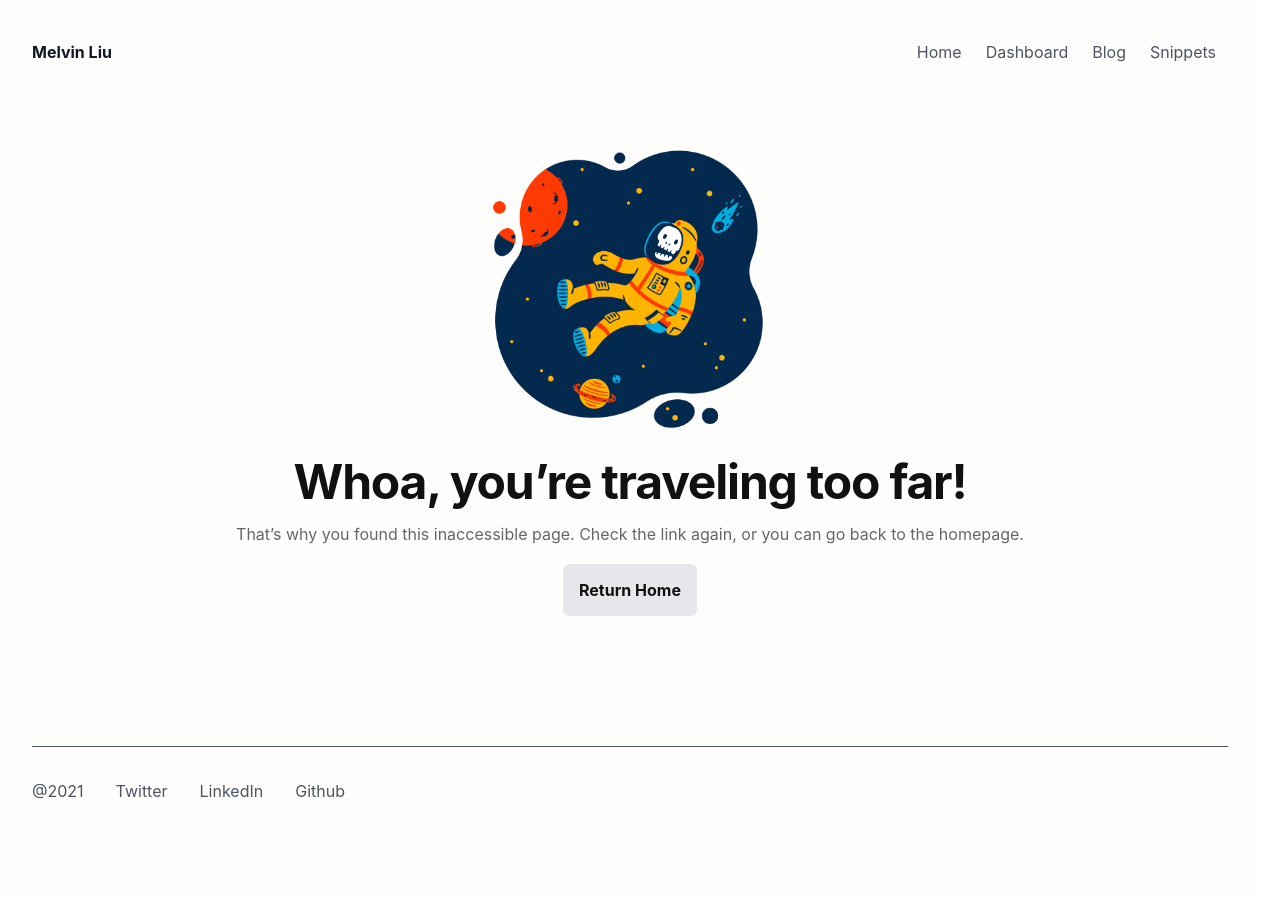
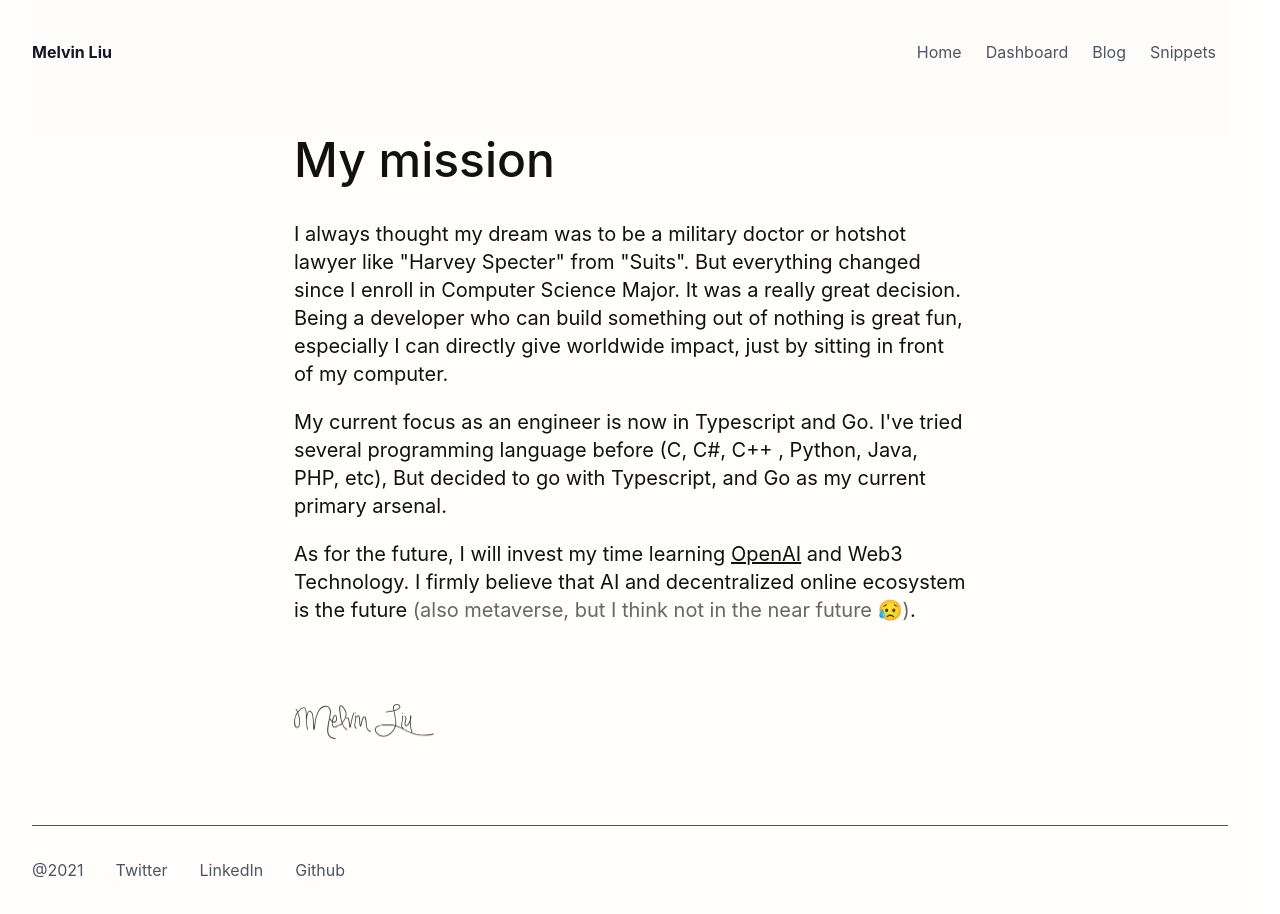
Before and after one commit to melvnl/melvinliu.com, a Next.js app: page /mission in a window 1280 px wide. Before the commit this address had no page. Built offline with nearby package versions, Linux system fonts and the light colour scheme.

Commit message:
add: mission page

```diff
--- a/components/Footer.tsx
+++ b/components/Footer.tsx
@@ -15,7 +15,7 @@ export default function Footer() {
   return (
     <footer className="flex flex-col justify-center items-start mx-auto w-full mt-20 mb-8 ">
       <hr className="w-full border-1 border-gray-600 mb-8" />
-      <div className="w-full max-w-2xl pb-16">
+      <div className="w-full max-w-2xl">
         <div className="flex flex-col md:flex-row">
           <div className="mb-4 md:mb-0 mr-8">
             <p className="text-gray-600 hover:text-primaryRed transition">
--- /dev/null
+++ b/pages/mission.tsx
@@ -0,0 +1,58 @@
+import type { NextPage } from "next";
+import Image from "next/image";
+import Container from "../components/Container";
+
+const Mission: NextPage = () => {
+  return (
+    <Container>
+      <div className=" bg-primaryWhite">
+        <div className=" text-primaryBlack max-w-[672px] mx-auto ">
+          <h1 className=" font-medium text-2xl md:text-5xl mb-9">My mission</h1>
+
+          <p className=" text-sm md:text-xl mb-5">
+            I always thought my dream was to be a military doctor or hotshot
+            lawyer like "Harvey Specter" from "Suits". But everything changed
+            since I enroll in Computer Science Major. It was a really great
+            decision. Being a developer who can build something out of nothing
+            is great fun, especially I can directly give worldwide impact, just
+            by sitting in front of my computer.
+          </p>
+
+          <p className=" text-sm md:text-xl mb-5">
+            My current focus as an engineer is now in Typescript and Go. I've
+            tried several programming language before (C, C#, C++ , Python,
+            Java, PHP, etc), But decided to go with Typescript, and Go as my
+            current primary arsenal.
+          </p>
+
+          <p className=" text-sm md:text-xl mb-5">
+            As for the future, I will invest my time learning{" "}
+            <a
+              href=""
+              target="_blank"
+              className=" underline hover:text-primaryRed"
+            >
+              OpenAI
+            </a>{" "}
+            and Web3 Technology. I firmly believe that AI and decentralized
+            online ecosystem is the future{" "}
+            <span className=" text-primaryGray">
+              (also metaverse, but I think not in the near future 😥)
+            </span>
+            .
+          </p>
+          <div className=" mt-10 md:mt-20">
+            <Image
+              src="/static/images/signature.png"
+              width="140"
+              height="35"
+              alt="Melvin's Signature"
+            />
+          </div>
+        </div>
+      </div>
+    </Container>
+  );
+};
+
+export default Mission;
```
